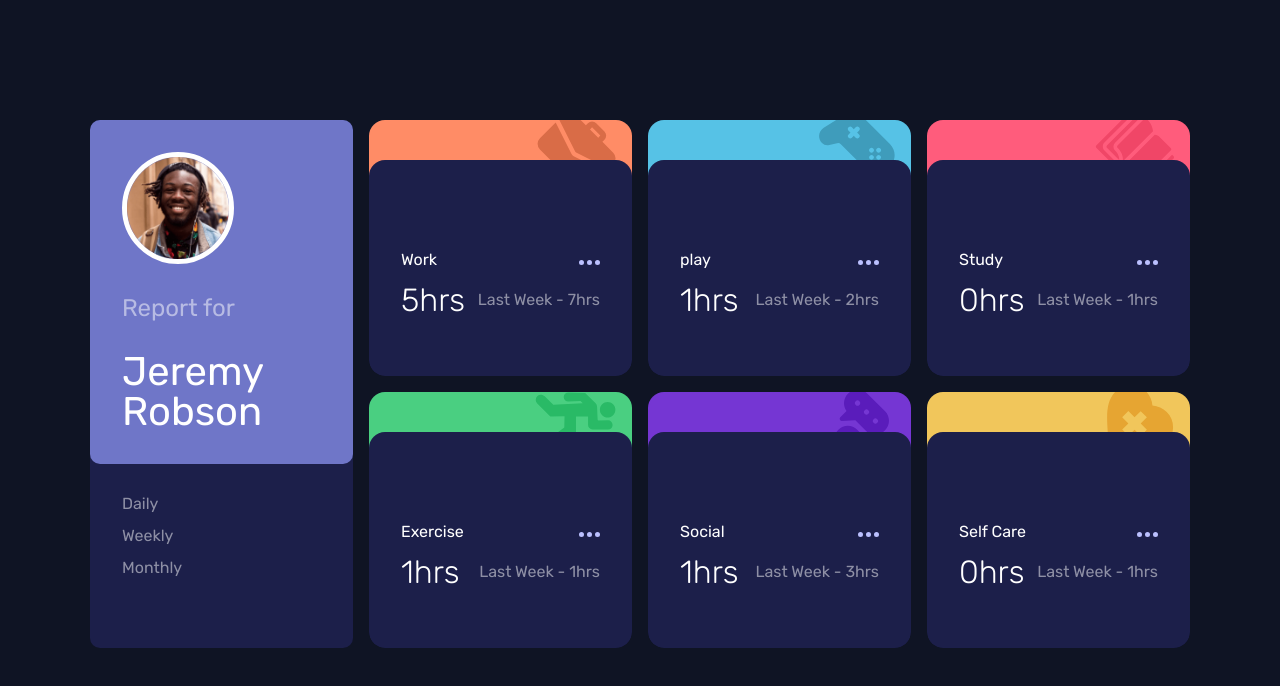
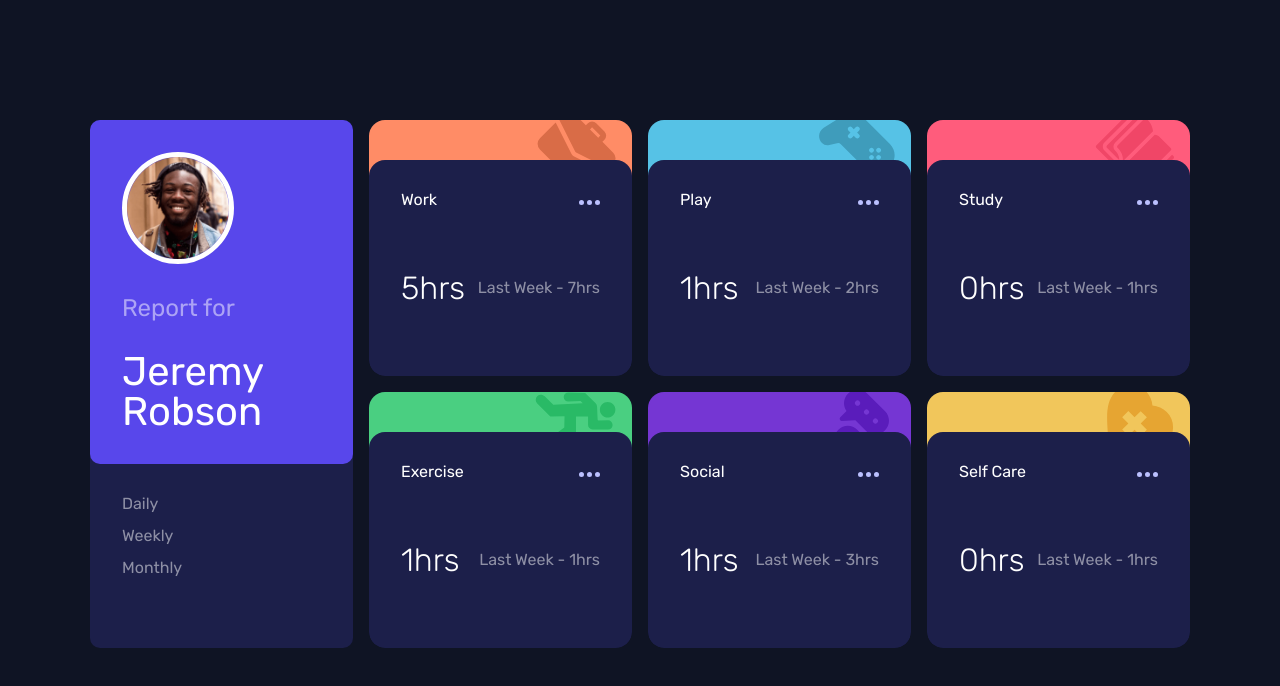
Before and after one commit to RodneyTakundaMadondo/Time---Tracking--Dashboard, a plain HTML site: page index.html in a window 1280 px wide. Drawn offline with nearby package versions, Linux system fonts and the light colour scheme.

Commit message:
minor adjustments

```diff
--- a/index.html
+++ b/index.html
@@ -63,7 +63,7 @@
           </div>
           <div class="activity__description">
             <div class="between">
-                <h3>play</h3>
+                <h3>Play</h3>
                 <div>
                   <img src="./images/icon-ellipsis.svg" alt="">
                 </div>
--- a/scss/style.scss
+++ b/scss/style.scss
@@ -51,6 +51,7 @@ table {
 }
 
 //colors
+$blue:hsl(246, 80%, 60%);
 $Lightred:hsl(15,100%,70%);
 $Softblue:hsl(195,74%,62%);
 $Lightred2:hsl(348,100%,68%);
@@ -101,7 +102,7 @@ body{
             justify-content: center;
             border-radius: 10px;
             margin-bottom: 2rem;
-            background-color: $Desaturatedblue;
+            background-color: $blue;
             padding: $paddingtopdivs;
             .img-container{
                 height: 4rem;
@@ -163,7 +164,7 @@ body{
                 color: white;
                 display: flex;
                 flex-direction: column;
-                justify-content: center;
+                gap: 3rem;
             .between{
                 display: flex;
                 justify-content: space-between;
```
Also changed, not shown: dist/style.css, 1 other file.
